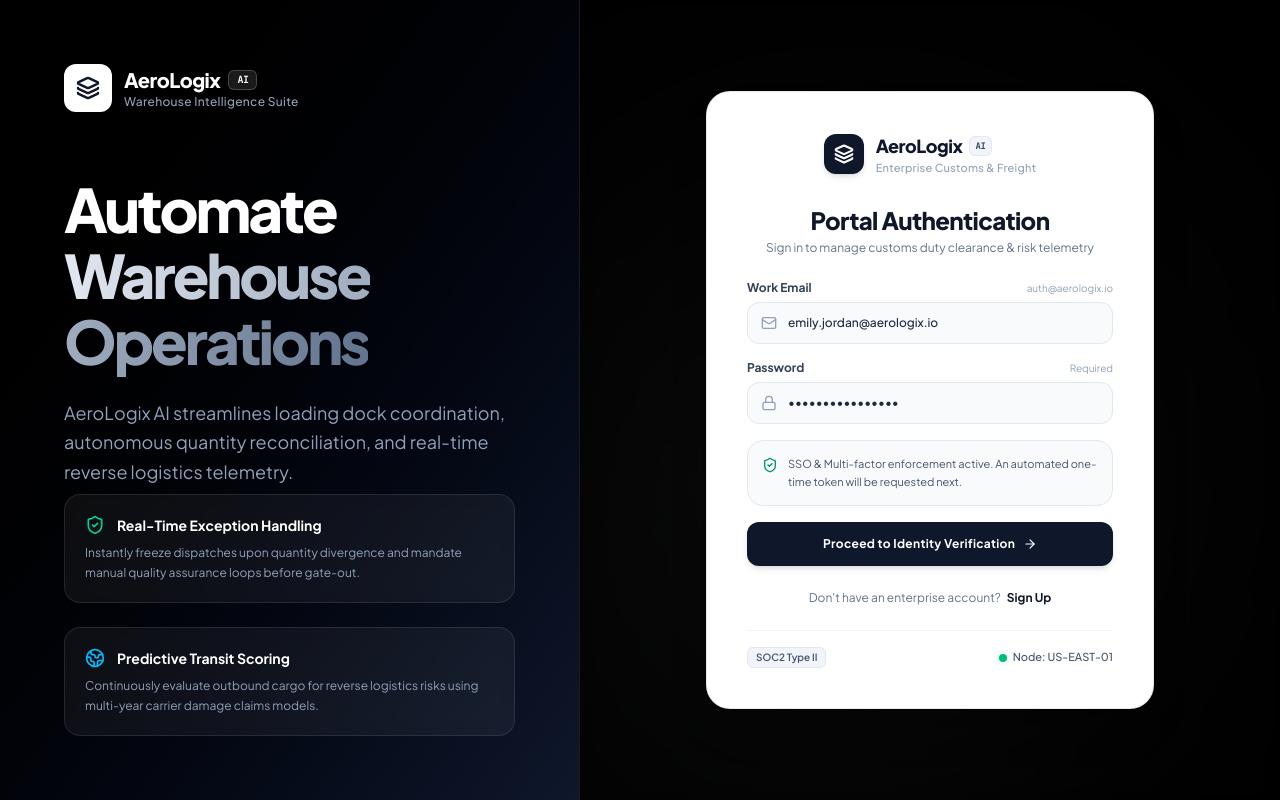
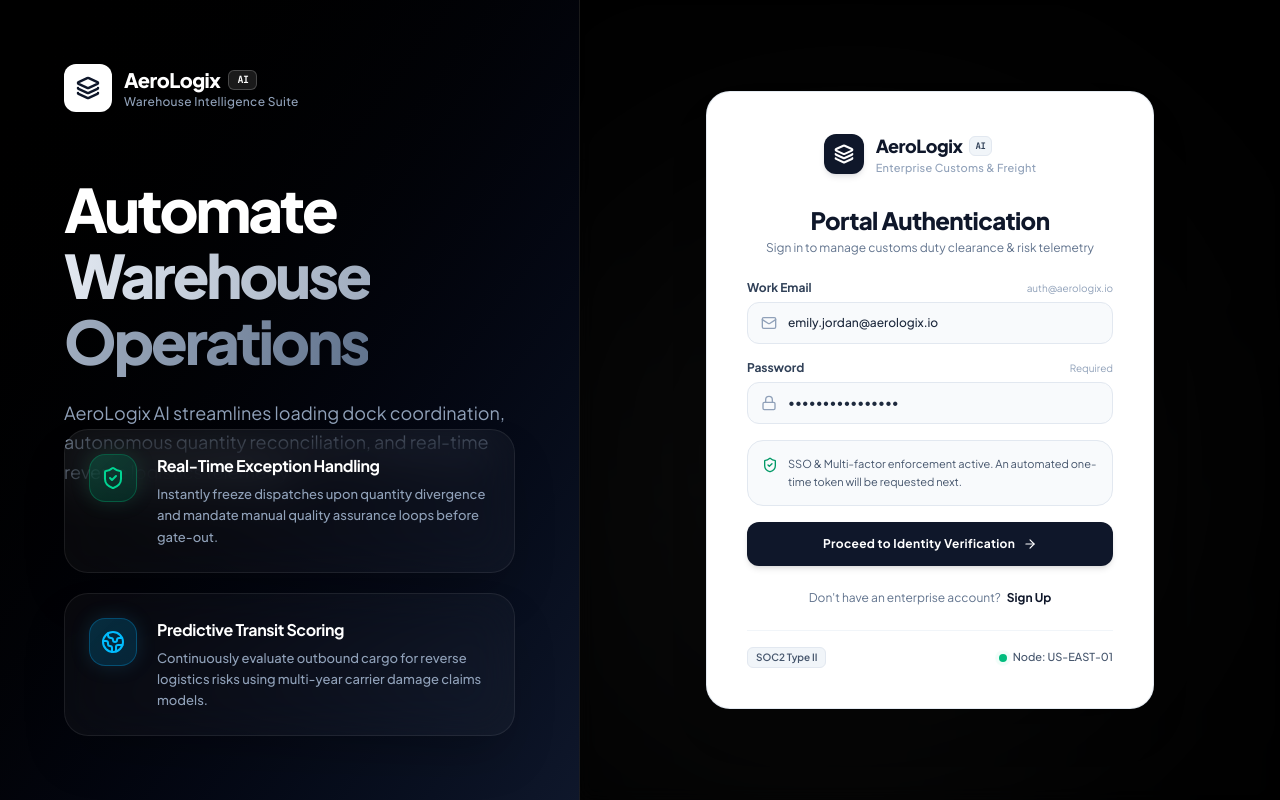
Before and after one commit to HelloWorld-Farhan/Industrial_Warehouse_Module3, a React (Vite) app: page /login in a window 1280 px wide. Built offline with nearby package versions, Linux system fonts and the light colour scheme.

Commit message:
Redesign login page feature boxes to premium glassmorphism

```diff
--- a/src/pages/LoginPage.tsx
+++ b/src/pages/LoginPage.tsx
@@ -165,26 +165,49 @@ export default function LoginPage() {
                 animate={{ opacity: 1, x: 0 }}
                 exit={{ opacity: 0, x: 20 }}
                 transition={{ duration: 0.5 }}
-                className="space-y-6"
+                className="space-y-5"
               >
-                <div className="p-5 rounded-2xl bg-white/5 border border-white/10 backdrop-blur-sm hover:bg-white/10 transition-colors">
-                  <div className="flex items-center gap-3 mb-2">
-                    <ShieldCheck className="w-5 h-5 text-emerald-400" />
-                    <h3 className="font-bold text-white text-sm">Real-Time Exception Handling</h3>
+                {/* Feature Card 1 */}
+                <motion.div
+                  whileHover={{ scale: 1.02, y: -2 }}
+                  className="relative p-6 rounded-3xl bg-white/[0.03] border border-white/[0.08] backdrop-blur-xl overflow-hidden group shadow-2xl"
+                >
+                  <div className="absolute inset-0 bg-gradient-to-br from-emerald-500/10 via-transparent to-transparent opacity-0 group-hover:opacity-100 transition-opacity duration-700" />
+                  <div className="absolute top-0 right-0 w-32 h-32 bg-emerald-500/20 blur-[50px] opacity-0 group-hover:opacity-100 transition-opacity duration-700 pointer-events-none" />
+
+                  <div className="relative z-10 flex gap-5">
+                    <div className="w-12 h-12 shrink-0 rounded-2xl bg-gradient-to-br from-emerald-400/20 to-emerald-900/40 border border-emerald-500/30 flex items-center justify-center group-hover:scale-110 transition-transform duration-500 shadow-[0_0_20px_rgba(52,211,153,0.15)] group-hover:shadow-[0_0_25px_rgba(52,211,153,0.3)]">
+                      <ShieldCheck className="w-6 h-6 text-emerald-400" />
                     </div>
-                  <p className="text-xs text-slate-400 leading-relaxed">
+                    <div>
+                      <h3 className="font-bold text-white text-base tracking-tight mb-1.5 group-hover:text-emerald-300 transition-colors">Real-Time Exception Handling</h3>
+                      <p className="text-[13px] text-slate-400 leading-relaxed font-medium">
                         Instantly freeze dispatches upon quantity divergence and mandate manual quality assurance loops before gate-out.
                       </p>
                     </div>
-                <div className="p-5 rounded-2xl bg-white/5 border border-white/10 backdrop-blur-sm hover:bg-white/10 transition-colors">
-                  <div className="flex items-center gap-3 mb-2">
-                    <Globe2 className="w-5 h-5 text-sky-400" />
-                    <h3 className="font-bold text-white text-sm">Predictive Transit Scoring</h3>
                   </div>
-                  <p className="text-xs text-slate-400 leading-relaxed">
+                </motion.div>
+
+                {/* Feature Card 2 */}
+                <motion.div
+                  whileHover={{ scale: 1.02, y: -2 }}
+                  className="relative p-6 rounded-3xl bg-white/[0.03] border border-white/[0.08] backdrop-blur-xl overflow-hidden group shadow-2xl"
+                >
+                  <div className="absolute inset-0 bg-gradient-to-br from-sky-500/10 via-transparent to-transparent opacity-0 group-hover:opacity-100 transition-opacity duration-700" />
+                  <div className="absolute bottom-0 right-0 w-32 h-32 bg-sky-500/20 blur-[50px] opacity-0 group-hover:opacity-100 transition-opacity duration-700 pointer-events-none" />
+
+                  <div className="relative z-10 flex gap-5">
+                    <div className="w-12 h-12 shrink-0 rounded-2xl bg-gradient-to-br from-sky-400/20 to-sky-900/40 border border-sky-500/30 flex items-center justify-center group-hover:scale-110 transition-transform duration-500 shadow-[0_0_20px_rgba(56,189,248,0.15)] group-hover:shadow-[0_0_25px_rgba(56,189,248,0.3)]">
+                      <Globe2 className="w-6 h-6 text-sky-400" />
+                    </div>
+                    <div>
+                      <h3 className="font-bold text-white text-base tracking-tight mb-1.5 group-hover:text-sky-300 transition-colors">Predictive Transit Scoring</h3>
+                      <p className="text-[13px] text-slate-400 leading-relaxed font-medium">
                         Continuously evaluate outbound cargo for reverse logistics risks using multi-year carrier damage claims models.
                       </p>
                     </div>
+                  </div>
+                </motion.div>
               </motion.div>
             )}
 
@@ -195,26 +218,49 @@ export default function LoginPage() {
                 animate={{ opacity: 1, x: 0 }}
                 exit={{ opacity: 0, x: 20 }}
                 transition={{ duration: 0.5 }}
-                className="space-y-6"
+                className="space-y-5"
               >
-                <div className="p-5 rounded-2xl bg-emerald-500/10 border border-emerald-500/20 backdrop-blur-sm hover:bg-emerald-500/20 transition-colors">
-                  <div className="flex items-center gap-3 mb-2">
-                    <Building2 className="w-5 h-5 text-emerald-400" />
-                    <h3 className="font-bold text-white text-sm">Automated Buffer Allocation</h3>
+                {/* Feature Card 1 */}
+                <motion.div
+                  whileHover={{ scale: 1.02, y: -2 }}
+                  className="relative p-6 rounded-3xl bg-white/[0.03] border border-white/[0.08] backdrop-blur-xl overflow-hidden group shadow-2xl"
+                >
+                  <div className="absolute inset-0 bg-gradient-to-br from-emerald-500/15 via-transparent to-transparent opacity-0 group-hover:opacity-100 transition-opacity duration-700" />
+                  <div className="absolute top-0 right-0 w-32 h-32 bg-emerald-500/20 blur-[50px] opacity-0 group-hover:opacity-100 transition-opacity duration-700 pointer-events-none" />
+
+                  <div className="relative z-10 flex gap-5">
+                    <div className="w-12 h-12 shrink-0 rounded-2xl bg-gradient-to-br from-emerald-400/20 to-emerald-900/40 border border-emerald-500/30 flex items-center justify-center group-hover:scale-110 transition-transform duration-500 shadow-[0_0_20px_rgba(52,211,153,0.15)] group-hover:shadow-[0_0_25px_rgba(52,211,153,0.3)]">
+                      <Building2 className="w-6 h-6 text-emerald-400" />
                     </div>
-                  <p className="text-xs text-emerald-100/70 leading-relaxed">
+                    <div>
+                      <h3 className="font-bold text-white text-base tracking-tight mb-1.5 group-hover:text-emerald-300 transition-colors">Automated Buffer Allocation</h3>
+                      <p className="text-[13px] text-slate-400 leading-relaxed font-medium">
                         Pre-allocate WMS quarantine shelf capacity to guarantee zero dock congestion in the event of high-risk returns.
                       </p>
                     </div>
-                <div className="p-5 rounded-2xl bg-white/5 border border-white/10 backdrop-blur-sm hover:bg-white/10 transition-colors">
-                  <div className="flex items-center gap-3 mb-2">
-                    <Layers className="w-5 h-5 text-blue-400" />
-                    <h3 className="font-bold text-white text-sm">Seamless ERP Integration</h3>
                   </div>
-                  <p className="text-xs text-slate-400 leading-relaxed">
+                </motion.div>
+
+                {/* Feature Card 2 */}
+                <motion.div
+                  whileHover={{ scale: 1.02, y: -2 }}
+                  className="relative p-6 rounded-3xl bg-white/[0.03] border border-white/[0.08] backdrop-blur-xl overflow-hidden group shadow-2xl"
+                >
+                  <div className="absolute inset-0 bg-gradient-to-br from-blue-500/15 via-transparent to-transparent opacity-0 group-hover:opacity-100 transition-opacity duration-700" />
+                  <div className="absolute bottom-0 right-0 w-32 h-32 bg-blue-500/20 blur-[50px] opacity-0 group-hover:opacity-100 transition-opacity duration-700 pointer-events-none" />
+
+                  <div className="relative z-10 flex gap-5">
+                    <div className="w-12 h-12 shrink-0 rounded-2xl bg-gradient-to-br from-blue-400/20 to-blue-900/40 border border-blue-500/30 flex items-center justify-center group-hover:scale-110 transition-transform duration-500 shadow-[0_0_20px_rgba(96,165,250,0.15)] group-hover:shadow-[0_0_25px_rgba(96,165,250,0.3)]">
+                      <Layers className="w-6 h-6 text-blue-400" />
+                    </div>
+                    <div>
+                      <h3 className="font-bold text-white text-base tracking-tight mb-1.5 group-hover:text-blue-300 transition-colors">Seamless ERP Integration</h3>
+                      <p className="text-[13px] text-slate-400 leading-relaxed font-medium">
                         Connect instantly with your central WMS to auto-sync commercial invoices, purchase orders, and loading manifests.
                       </p>
                     </div>
+                  </div>
+                </motion.div>
               </motion.div>
             )}
 
@@ -225,17 +271,28 @@ export default function LoginPage() {
                 animate={{ opacity: 1, x: 0 }}
                 exit={{ opacity: 0, x: 20 }}
                 transition={{ duration: 0.5 }}
-                className="space-y-6"
+                className="space-y-5"
               >
-                <div className="p-5 rounded-2xl bg-blue-500/10 border border-blue-500/20 backdrop-blur-sm hover:bg-blue-500/20 transition-colors">
-                  <div className="flex items-center gap-3 mb-2">
-                    <ScanFace className="w-5 h-5 text-blue-400" />
-                    <h3 className="font-bold text-white text-sm">Zero-Trust Authentication</h3>
+                {/* Feature Card 1 */}
+                <motion.div
+                  whileHover={{ scale: 1.02, y: -2 }}
+                  className="relative p-6 rounded-3xl bg-white/[0.03] border border-white/[0.08] backdrop-blur-xl overflow-hidden group shadow-2xl"
+                >
+                  <div className="absolute inset-0 bg-gradient-to-br from-blue-500/15 via-transparent to-transparent opacity-0 group-hover:opacity-100 transition-opacity duration-700" />
+                  <div className="absolute top-0 right-0 w-32 h-32 bg-blue-500/20 blur-[50px] opacity-0 group-hover:opacity-100 transition-opacity duration-700 pointer-events-none" />
+
+                  <div className="relative z-10 flex gap-5">
+                    <div className="w-12 h-12 shrink-0 rounded-2xl bg-gradient-to-br from-blue-400/20 to-blue-900/40 border border-blue-500/30 flex items-center justify-center group-hover:scale-110 transition-transform duration-500 shadow-[0_0_20px_rgba(96,165,250,0.15)] group-hover:shadow-[0_0_25px_rgba(96,165,250,0.3)]">
+                      <ScanFace className="w-6 h-6 text-blue-400" />
                     </div>
-                  <p className="text-xs text-blue-100/70 leading-relaxed">
+                    <div>
+                      <h3 className="font-bold text-white text-base tracking-tight mb-1.5 group-hover:text-blue-300 transition-colors">Zero-Trust Authentication</h3>
+                      <p className="text-[13px] text-slate-400 leading-relaxed font-medium">
                         Every login attempt requires cryptographically verified tokens to prevent unauthorized access.
                       </p>
                     </div>
+                  </div>
+                </motion.div>
               </motion.div>
             )}
           </AnimatePresence>
```
Lines whose indentation alone changed are shown as unchanged.
